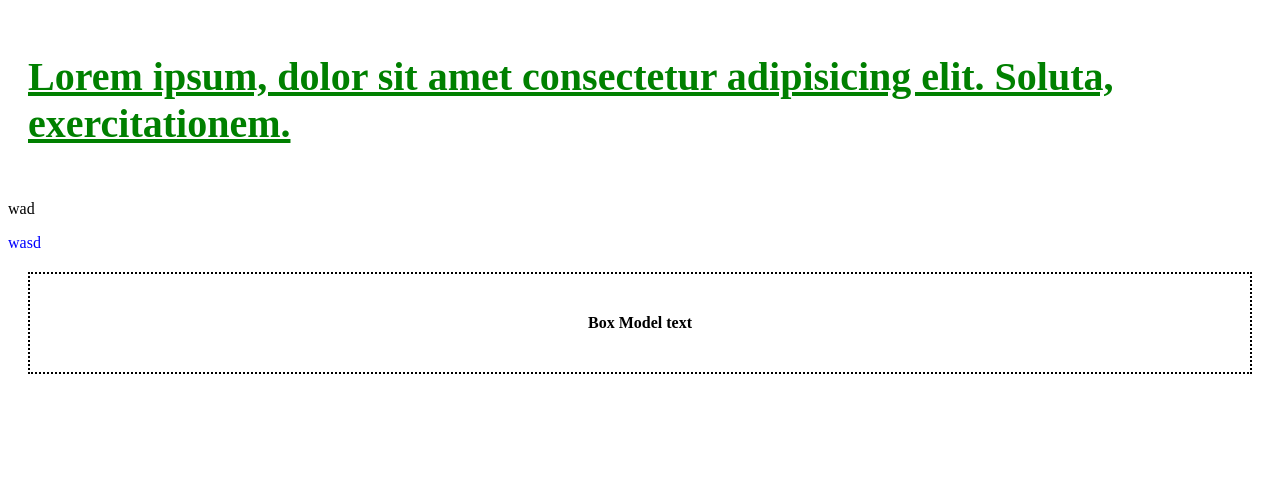
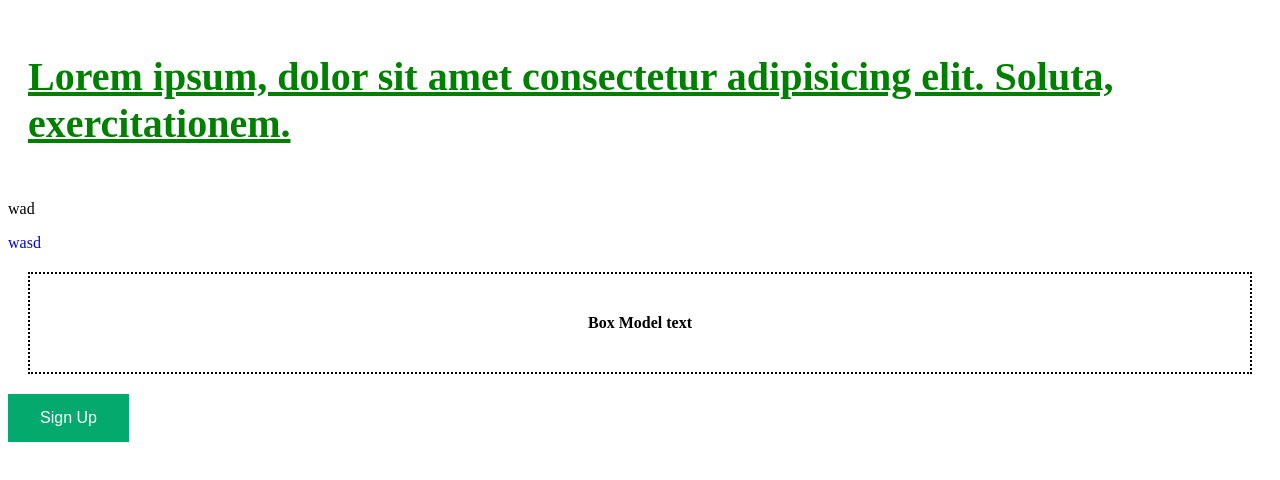
Before and after one commit to MATEW-V/assignment-2, a plain HTML site: page index.html in a window 1280 px wide. Drawn offline with Linux system fonts and the light colour scheme.

Commit message:
added a button that interacts with hover

```diff
--- a/index.html
+++ b/index.html
@@ -25,5 +25,6 @@
         wasd
     </p>
     <div class="box-model">Box Model text</div>
+    <button class="signup-button">Sign Up</button>
 </body>
 </html>
--- a/style.css
+++ b/style.css
@@ -3,9 +3,11 @@ h2 {
     color: green;
     padding: 20px;
 }
+
 .test-1 {
     font-size: 40px;
 }
+
 .box-model {
     padding: 40px;
     border-width: 2px;
@@ -14,3 +16,30 @@ h2 {
     text-align: center;
     font-weight: bold;
 }
+
+.signup-button {
+    background-color: #04AA6D;
+    /* Green */
+    border: none;
+    color: white;
+    padding: 15px 32px;
+    text-align: center;
+    text-decoration: none;
+    display: inline-block;
+    font-size: 16px;
+
+}
+
+.signup-button:hover {
+    background-color:white;
+    /* red */
+    border: green;
+    border-width: 1px;
+    border-style: groove;
+    color: green;
+    padding: 13px 30px;
+    text-align: center;
+    text-decoration: none;
+    display: inline-block;
+    font-size: 16px;
+}
```
